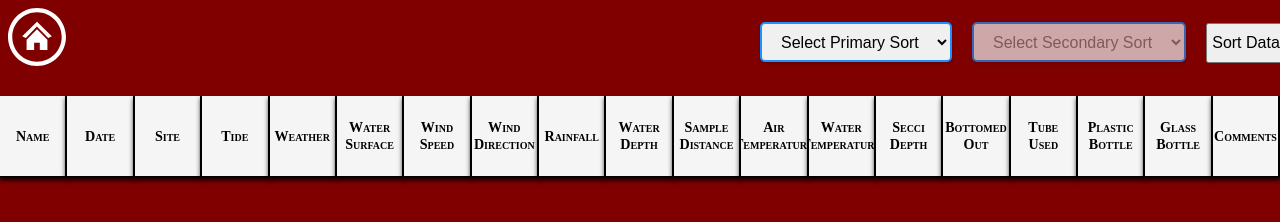
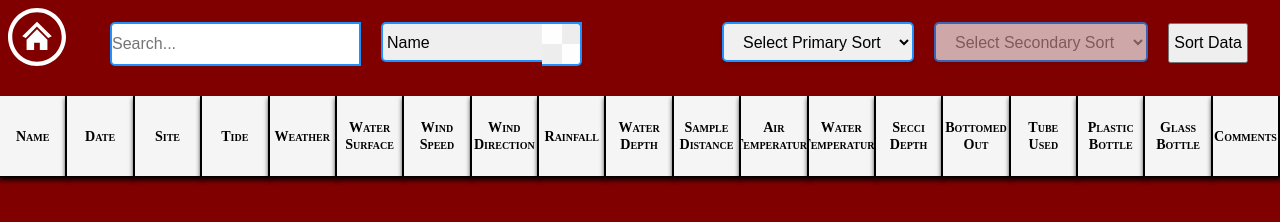
Before and after one commit to Salisbury-University/creekwatchersweb, a website: page data.html in a window 1280 px wide. Drawn offline with Linux system fonts and the light colour scheme; no server answers.

Commit message:
Updated Search

```diff
--- a/data.css
+++ b/data.css
@@ -113,7 +113,7 @@ transform: scale(1.2);
 .sortOptions {
     display: flex;
     justify-content: center;
-    margin: 20px 750px;
+    margin: 20px;
 }
 
 /* Dropdown Styles */
@@ -160,3 +160,65 @@ transform: scale(1.2);
         margin-bottom: 10px;
     }
 }
+
+#searchContainer {
+    display: flex;
+    justify-content: center;
+    margin: 20px 100px;
+    position: relative;
+}
+
+#searchInput {
+    padding-right: 40px; /* Make room for the search button */
+    height: 40px;
+    border: 2px solid #1E90FF; /* Example: Using DodgerBlue */
+    border-radius: 5px 0 0 5px; /* Rounded corners on the left side */
+    font-size: 16px;
+}
+
+#searchField{
+    padding-right: 40px; /* Make room for the search button */
+    height: 40px;
+    border: 2px solid #1E90FF; /* Example: Using DodgerBlue */
+    border-radius: 5px 0 0 5px; /* Rounded corners on the left side */
+    font-size: 16px;
+}
+
+#searchButton {
+    position: absolute;
+    right: 0;
+    top: 0;
+    border: 2px solid #1E90FF;
+    border-left: none; /* Remove left border to blend with input */
+    background-image: url("assets/imgs/search.png");
+    cursor: pointer;
+    height: 44px; /* Match the height of the search input including border */
+    width: 40px;
+    border-radius: 0 5px 5px 0; /* Rounded corners on the right side */
+}
+
+#searchButton .fa-search {
+    color: #000;
+    font-size: 20px;
+}
+
+/* Adjust search field and button size similar to sort options */
+#searchInput,#searchField, #searchButton {
+    display: inline-block;
+    vertical-align: middle;
+    margin: 2px 10px;
+}
+
+/* Dropdown Styles */
+#searchField select {
+    padding: 8px 15px;
+    margin: 2px 10px;
+    border: 2px solid #1E90FF; /* Example: Using DodgerBlue from your neonColors */
+    border-radius: 5px;
+    background-color: #f0f0f0;
+    font-size: 16px;
+    cursor: pointer;
+    box-shadow: 0 2px 4px rgba(0, 0, 0, 0.2);
+    transition: all 0.3s ease;
+    height: 40px;
+}
--- a/data.html
+++ b/data.html
@@ -9,6 +9,30 @@
 	</head>
 	<body>
 		<div class="topBar">
+			<div id="searchContainer">
+				<input type="text" id="searchInput" placeholder="Search...">
+				<select id="searchField">
+					<option value="userName">Name</option>
+						<option value="date">Date</option>
+						<option value="userSite">Site</option>
+						<option value="tideEst">Tide</option>
+						<option value="weatherEst">Weather</option>
+						<option value="waterSurf">Water Surface</option>
+						<option value="windSpeed">Wind Speed</option>
+						<option value="windDir">Wind Direction</option>
+						<option value="rainfall">Rainfall</option>
+						<option value="waterDepth">Water Depth</option>
+						<option value="sampleDist">Sample Distance</option>
+						<option value="airTempAvg">Air Temperature</option>
+						<option value="waterTempAvg">Water Temperature</option>
+						<option value="secchiDepthAvg">Secchi Depth </option>
+						<option value="bottomedOut">Bottomed Out</option>
+						<option value="usedTube">Tube Used</option>
+						<option value="pbottle">Plastic Bottle</option>
+						<option value="glassbottle">Glass Bottle</option>
+				</select>
+				<button id="searchButton"><i class="fa fa-search"></i></button>
+			</div>
 			<div class="sortOptions">
 				<select id="primarySort">
 					<option value="">Select Primary Sort</option>
```
Also changed, not shown: assets/imgs/search.png (added).
